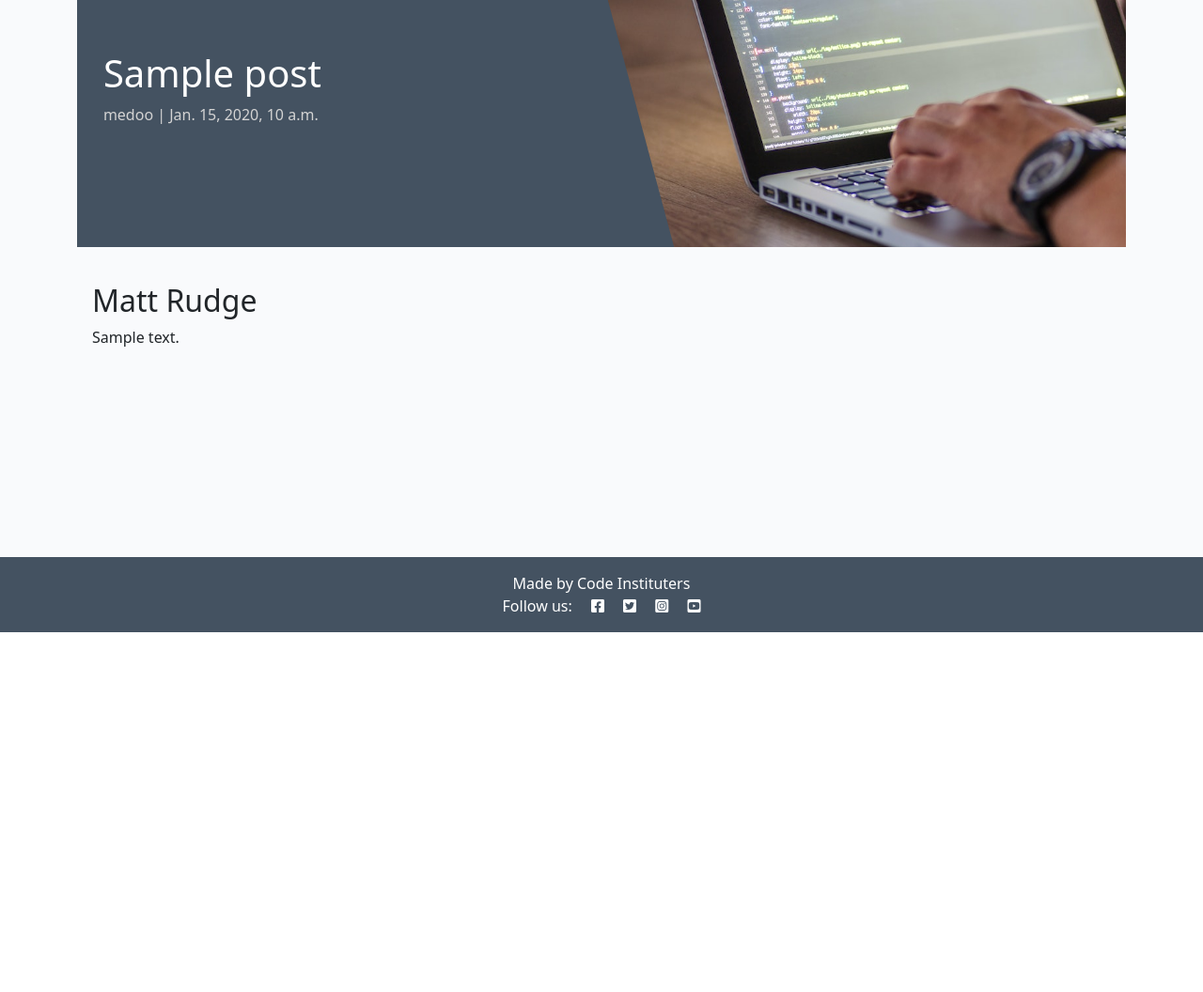
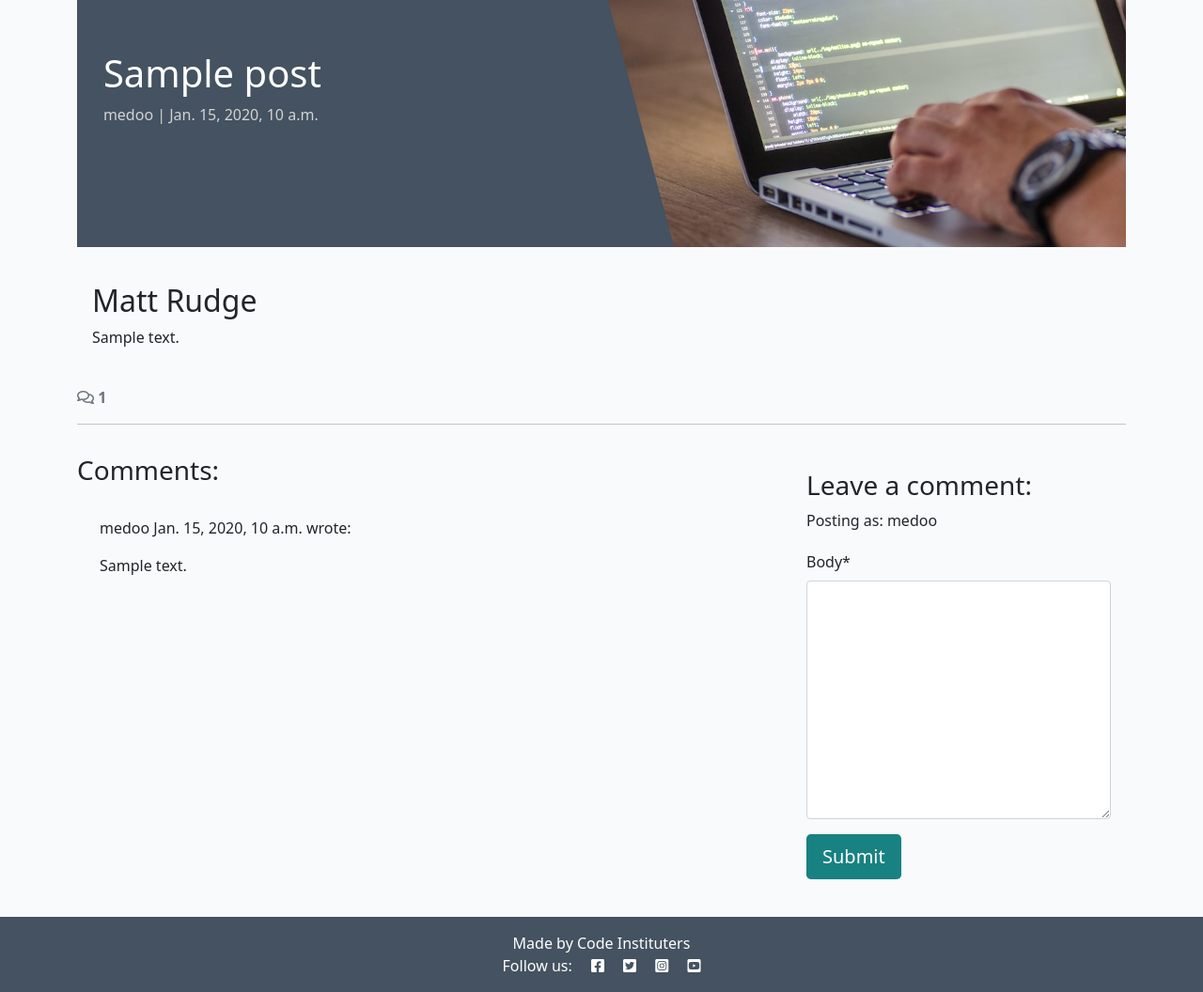
Before and after one commit to mhmdbaashn/django-blog, a Django app: a page that uses blog/templates/blog/post_detail.html in a window 1280 px wide. Shown: the part 127-1183 px from the top of the page at 94% size. Before the commit the page ends 800 px from the top, so only its background shows below. Run offline with Django 4.2, Linux system fonts and the light colour scheme; a user stored in the database is signed in; data comes from the database, SQL or seed files in the repository; tables that the repository leaves empty hold one stand-in row (values such as "Sample post"); some libraries are stand-ins or nearby versions.

Commit message:
comments

```diff
--- /dev/null
+++ b/blog/forms.py
@@ -0,0 +1,8 @@
+from .models import Comment
+from django import forms
+
+
+class CommentForm(forms.ModelForm):
+    class Meta:
+        model = Comment
+        fields = ('body',)
--- a/blog/templates/blog/post_detail.html
+++ b/blog/templates/blog/post_detail.html
@@ -1,5 +1,7 @@
 {% extends 'base.html' %} {% block content %}
 {% load static %}
+{% load crispy_forms_tags %}
+
 
 <div class="masthead">
     <div class="container">
@@ -30,6 +32,66 @@
             </div>
         </div>
     </div>
+    <!-- Displaying count of comments -->
+  <div class="row">
+    <div class="col-12">
+      <strong class="text-secondary">
+        <i class="far fa-comments"></i> {{ comment_count }}
+      </strong>
+    </div>
+    <div class="col-12">
+      <hr>
+    </div>
+  </div>
+  <!-- Displaying Comments -->
+  <div class="row">
+    <div class="col-md-8 card mb-4  mt-3 ">
+      <h3>Comments:</h3>
+      <div class="card-body">
+        <!-- We want a for loop inside the empty control tags
+          to iterate through each comment in comments -->
+        {% for comment in comments %}
+        <div class="p-2 comments
+          {% if not comment.approved and comment.author == user %}
+          faded{% elif not comment.approved %} d-none{% endif %}">
+          <p class="font-weight-bold">
+            {{ comment.author }}
+            <span class="font-weight-normal">
+              {{ comment.created_on }}
+            </span> wrote:
+          </p>
+          <div id="comment{{ comment.id }}">
+            {{ comment.body | linebreaks }}
+          </div>
+          {% if not comment.approved and comment.author == user %}
+          <p class="approval">
+            This comment is awaiting approval
+          </p>
+          {% endif %}
+        </div>
+        <!-- Our for loop ends here -->
+        {% endfor %}
+      </div>
+    </div>
+      <!-- Creating New Comments -->
+      <div class="col-md-4 card mb-4 mt-3">
+        <div class="card-body">
+          {% if user.is_authenticated %}
+          <h3>Leave a comment:</h3>
+          <p>Posting as: {{ user.username }}</p>
+          <form id="commentForm" method="post"
+            style="margin-top: 1.3em;">
+            {{ comment_form | crispy }}
+            {% csrf_token %}
+            <button id="submitButton" type="submit"
+              class="btn btn-signup btn-lg">Submit</button>
+          </form>
+          {% else %}
+          <p>Log in to leave a comment</p>
+          {% endif %}
+        </div>
+      </div>
+  </div>
 </div>
 
 {% endblock content %}
--- a/blog/views.py
+++ b/blog/views.py
@@ -1,6 +1,8 @@
 from django.shortcuts import render,  get_object_or_404
 from django.views import generic
 from .models import Post
+from .forms import CommentForm
+
 
 # Create your views here.
 
@@ -25,10 +27,18 @@ def post_detail(request, slug):
 
     queryset = Post.objects.filter(status=1)
     post = get_object_or_404(queryset, slug=slug)
+    comments = post.comments.all().order_by("-created_on")
+    comment_count = post.comments.filter(approved=True).count()
+    comment_form = CommentForm()
+
 
     return render(
         request,
         "blog/post_detail.html",
         {"post": post,
-         "coder": "Matt Rudge"},
+        "comments": comments,
+        "comment_count": comment_count,
+        "comment_form": comment_form,
+        "coder": "Matt Rudge"},
+
     )
--- a/codestar/settings.py
+++ b/codestar/settings.py
@@ -49,6 +49,8 @@ INSTALLED_APPS = [
     'django.contrib.sites',
     'allauth',
     'allauth.account',
+    'crispy_forms',
+    'crispy_bootstrap5',
     'allauth.socialaccount',
     'django_summernote',
     'blog',
@@ -58,6 +60,9 @@ INSTALLED_APPS = [
 SITE_ID = 1
 LOGIN_REDIRECT_URL = '/'
 LOGOUT_REDIRECT_URL = '/'
+CRISPY_ALLOWED_TEMPLATE_PACKS = "bootstrap5"
+CRISPY_TEMPLATE_PACK = "bootstrap5"
+
 
 MIDDLEWARE = [
     'django.middleware.security.SecurityMiddleware',
--- a/requirements.txt
+++ b/requirements.txt
@@ -1,7 +1,9 @@
 asgiref==3.8.1
+crispy-bootstrap5==0.7
 dj-database-url==0.5.0
 Django==4.2.16
 django-allauth==0.57.2
+django-crispy-forms==2.3
 django-summernote==0.8.20.0
 gunicorn==20.1.0
 oauthlib==3.2.2
```
